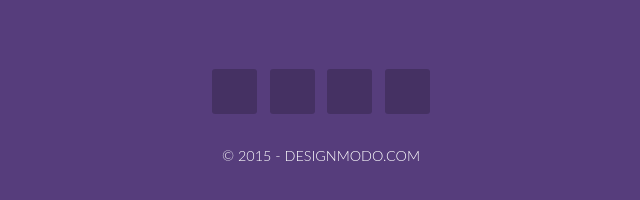
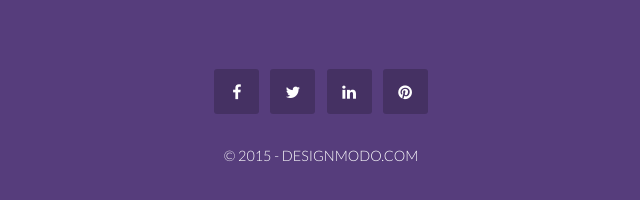
Before and after one commit to chubas/frontend-fundamentals, a plain HTML site: page layout-exercises/main.html in a window 1280 px wide. Shown: the part 3451-3651 px from the top of the page, 319-959 px from the left. Drawn offline with nearby package versions, Linux system fonts and the light colour scheme.

Commit message:
Added missing css links

```diff
--- a/layout-exercises/main.html
+++ b/layout-exercises/main.html
@@ -7,8 +7,11 @@
   <title>Frontend Fundamentals</title>
   <meta name="viewport" content="width=device-width, initial-scale=1">
   <link rel="stylesheet" href="https://cdn.jsdelivr.net/npm/bootstrap@4.5.3/dist/css/bootstrap.min.css" integrity="sha384-TX8t27EcRE3e/ihU7zmQxVncDAy5uIKz4rEkgIXeMed4M0jlfIDPvg6uqKI2xXr2" crossorigin="anonymous">
+  <link rel="stylesheet" href="https://fonts.googleapis.com/css?family=Lato:400,700,900,300">
+  <link rel="stylesheet" href="https://fonts.googleapis.com/css?family=Open+Sans:400,300,300italic,400italic,600,600italic,700,700italic,800,800italic">
   <link rel="stylesheet" href="https://cdnjs.cloudflare.com/ajax/libs/font-awesome/5.15.1/css/all.min.css" crossorigin="anonymous">
-
+  <link rel="stylesheet" href="https://fonts.googleapis.com/css?family=Raleway:400,300,600,700,900'rel='stylesheet">
+  <link rel="stylesheet" href="https://maxcdn.bootstrapcdn.com/font-awesome/4.4.0/css/font-awesome.min.css">
   <link rel="stylesheet" href="main.css" media="all" />
 </head>
 
```
